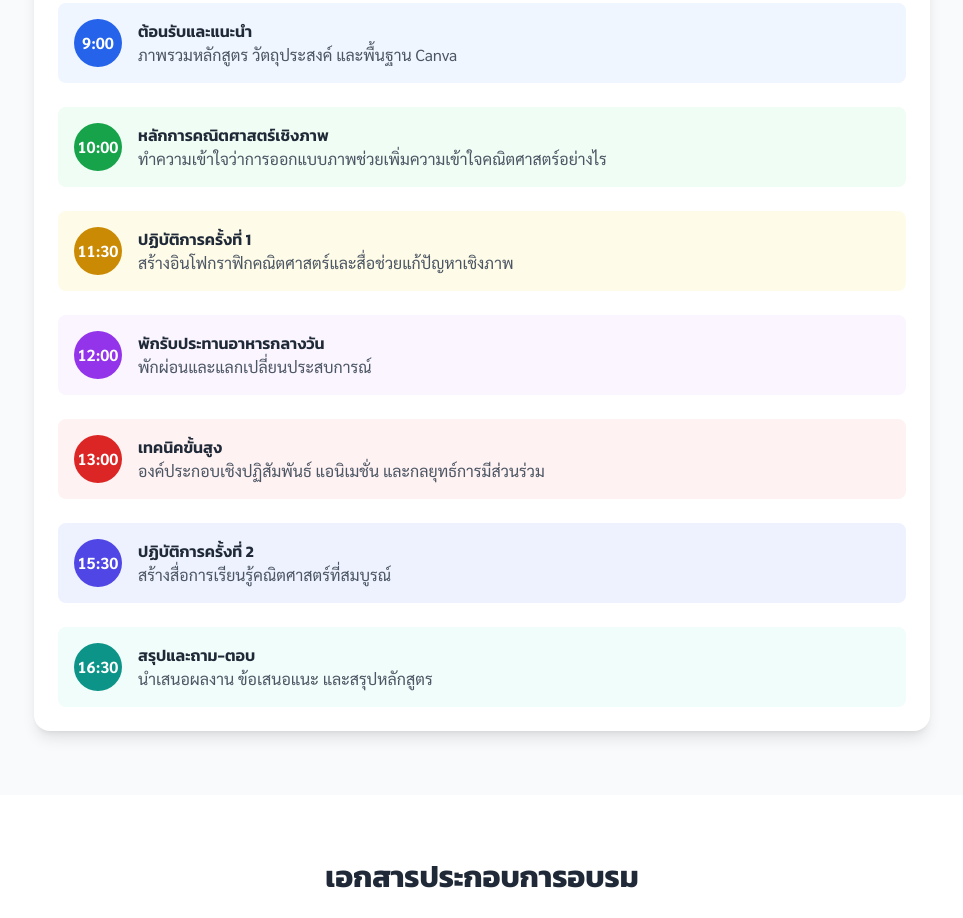
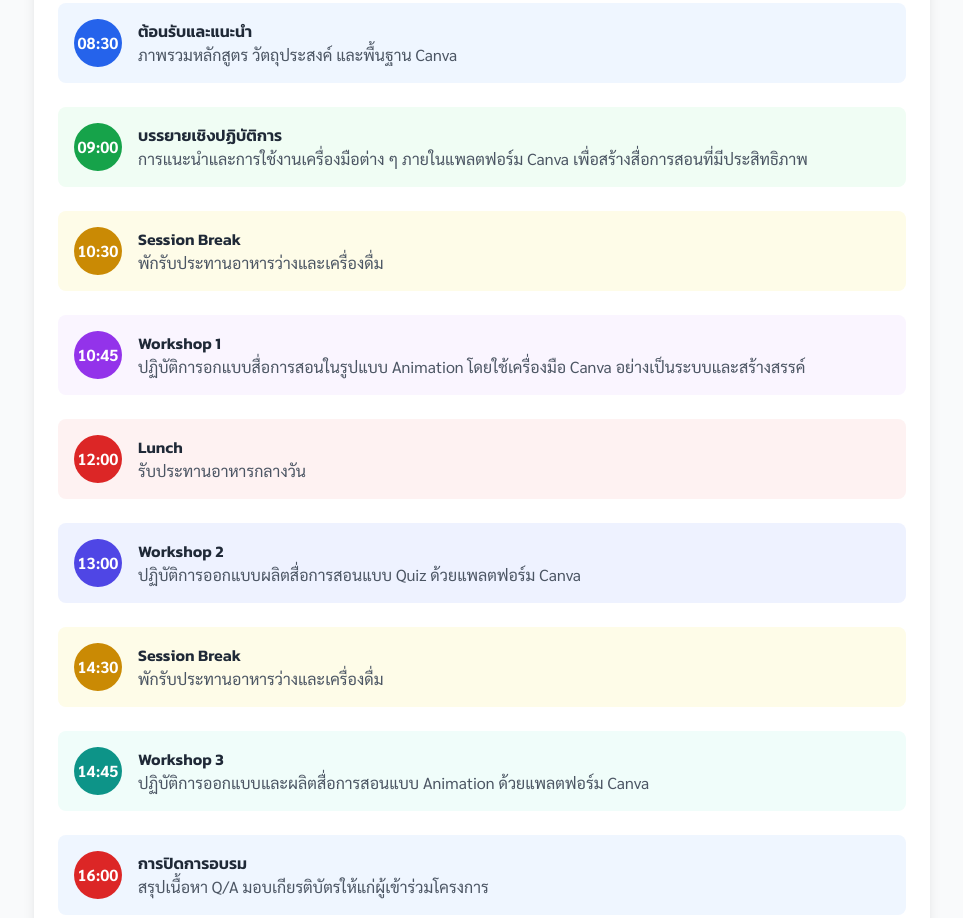
Before and after one commit to epsilonxe/canva25, a plain HTML site: page index.html in a window 1280 px wide. Shown: the part 1349-2267 px from the top of the page, without its empty margins (158-1121 px from the left). Drawn offline with nearby package versions, Linux system fonts and the light colour scheme.

Commit message:
Update schedule

```diff
--- a/index.html
+++ b/index.html
@@ -127,52 +127,66 @@
                     <div class="p-6">
                         <div class="space-y-6">
                             <div class="flex items-start space-x-4 p-4 bg-blue-50 rounded-lg">
-                                <div class="bg-blue-600 text-white rounded-full w-12 h-12 flex items-center justify-center font-bold">9:00</div>
+                                <div class="bg-blue-600 text-white rounded-full w-12 h-12 flex items-center justify-center font-bold">08:30</div>
                                 <div>
                                     <h4 class="font-semibold text-gray-800">ต้อนรับและแนะนำ</h4>
                                     <p class="text-gray-600">ภาพรวมหลักสูตร วัตถุประสงค์ และพื้นฐาน Canva</p>
                                 </div>
                             </div>
                             <div class="flex items-start space-x-4 p-4 bg-green-50 rounded-lg">
-                                <div class="bg-green-600 text-white rounded-full w-12 h-12 flex items-center justify-center font-bold">10:00</div>
+                                <div class="bg-green-600 text-white rounded-full w-12 h-12 flex items-center justify-center font-bold">09:00</div>
                                 <div>
-                                    <h4 class="font-semibold text-gray-800">หลักการคณิตศาสตร์เชิงภาพ</h4>
-                                    <p class="text-gray-600">ทำความเข้าใจว่าการออกแบบภาพช่วยเพิ่มความเข้าใจคณิตศาสตร์อย่างไร</p>
+                                    <h4 class="font-semibold text-gray-800">บรรยายเชิงปฏิบัติการ</h4>
+                                    <p class="text-gray-600">การแนะนำและการใช้งานเครื่องมือต่าง ๆ ภายในแพลตฟอร์ม Canva เพื่อสร้างสื่อการสอนที่มีประสิทธิภาพ</p>
                                 </div>
                             </div>
                             <div class="flex items-start space-x-4 p-4 bg-yellow-50 rounded-lg">
-                                <div class="bg-yellow-600 text-white rounded-full w-12 h-12 flex items-center justify-center font-bold">11:30</div>
+                                <div class="bg-yellow-600 text-white rounded-full w-12 h-12 flex items-center justify-center font-bold">10:30</div>
                                 <div>
-                                    <h4 class="font-semibold text-gray-800">ปฏิบัติการครั้งที่ 1</h4>
-                                    <p class="text-gray-600">สร้างอินโฟกราฟิกคณิตศาสตร์และสื่อช่วยแก้ปัญหาเชิงภาพ</p>
+                                    <h4 class="font-semibold text-gray-800">Session Break</h4>
+                                    <p class="text-gray-600">พักรับประทานอาหารว่างและเครื่องดื่ม</p>
                                 </div>
                             </div>
                             <div class="flex items-start space-x-4 p-4 bg-purple-50 rounded-lg">
-                                <div class="bg-purple-600 text-white rounded-full w-12 h-12 flex items-center justify-center font-bold">12:00</div>
+                                <div class="bg-purple-600 text-white rounded-full w-12 h-12 flex items-center justify-center font-bold">10:45</div>
                                 <div>
-                                    <h4 class="font-semibold text-gray-800">พักรับประทานอาหารกลางวัน</h4>
-                                    <p class="text-gray-600">พักผ่อนและแลกเปลี่ยนประสบการณ์</p>
+                                    <h4 class="font-semibold text-gray-800">Workshop 1</h4>
+                                    <p class="text-gray-600">ปฏิบัติการอกแบบสื่อการสอนในรูปแบบ Animation โดยใช้เครื่องมือ Canva อย่างเป็นระบบและสร้างสรรค์</p>
                                 </div>
                             </div>
                             <div class="flex items-start space-x-4 p-4 bg-red-50 rounded-lg">
-                                <div class="bg-red-600 text-white rounded-full w-12 h-12 flex items-center justify-center font-bold">13:00</div>
+                                <div class="bg-red-600 text-white rounded-full w-12 h-12 flex items-center justify-center font-bold">12:00</div>
                                 <div>
-                                    <h4 class="font-semibold text-gray-800">เทคนิคขั้นสูง</h4>
-                                    <p class="text-gray-600">องค์ประกอบเชิงปฏิสัมพันธ์ แอนิเมชั่น และกลยุทธ์การมีส่วนร่วม</p>
+                                    <h4 class="font-semibold text-gray-800">Lunch</h4>
+                                    <p class="text-gray-600">รับประทานอาหารกลางวัน</p>
                                 </div>
                             </div>
                             <div class="flex items-start space-x-4 p-4 bg-indigo-50 rounded-lg">
-                                <div class="bg-indigo-600 text-white rounded-full w-12 h-12 flex items-center justify-center font-bold">15:30</div>
+                                <div class="bg-indigo-600 text-white rounded-full w-12 h-12 flex items-center justify-center font-bold">13:00</div>
                                 <div>
-                                    <h4 class="font-semibold text-gray-800">ปฏิบัติการครั้งที่ 2</h4>
-                                    <p class="text-gray-600">สร้างสื่อการเรียนรู้คณิตศาสตร์ที่สมบูรณ์</p>
+                                    <h4 class="font-semibold text-gray-800">Workshop 2</h4>
+                                    <p class="text-gray-600">ปฏิบัติการออกแบบผลิตสื่อการสอนแบบ Quiz ด้วยแพลตฟอร์ม Canva</p>
+                                </div>
+                            </div>
+                            <div class="flex items-start space-x-4 p-4 bg-yellow-50 rounded-lg">
+                                <div class="bg-yellow-600 text-white rounded-full w-12 h-12 flex items-center justify-center font-bold">14:30</div>
+                                <div>
+                                    <h4 class="font-semibold text-gray-800">Session Break</h4>
+                                    <p class="text-gray-600">พักรับประทานอาหารว่างและเครื่องดื่ม</p>
                                 </div>
                             </div>
                             <div class="flex items-start space-x-4 p-4 bg-teal-50 rounded-lg">
-                                <div class="bg-teal-600 text-white rounded-full w-12 h-12 flex items-center justify-center font-bold">16:30</div>
+                                <div class="bg-teal-600 text-white rounded-full w-12 h-12 flex items-center justify-center font-bold">14:45</div>
                                 <div>
-                                    <h4 class="font-semibold text-gray-800">สรุปและถาม-ตอบ</h4>
-                                    <p class="text-gray-600">นำเสนอผลงาน ข้อเสนอแนะ และสรุปหลักสูตร</p>
+                                    <h4 class="font-semibold text-gray-800">Workshop 3</h4>
+                                    <p class="text-gray-600">ปฏิบัติการออกแบบและผลิตสื่อการสอนแบบ Animation ด้วยแพลตฟอร์ม Canva</p>
+                                </div>
+                            </div>
+                            <div class="flex items-start space-x-4 p-4 bg-blue-50 rounded-lg">
+                                <div class="bg-red-600 text-white rounded-full w-12 h-12 flex items-center justify-center font-bold">16:00</div>
+                                <div>
+                                    <h4 class="font-semibold text-gray-800">การปิดการอบรม</h4>
+                                    <p class="text-gray-600">สรุปเนื้อหา Q/A มอบเกียรติบัตรให้แก่ผู้เข้าร่วมโครงการ</p>
                                 </div>
                             </div>
                         </div>
@@ -278,7 +292,7 @@
                     <div class="text-5xl mb-4">💬</div>
                     <h3 class="text-xl font-semibold text-gray-800 mb-4">แบบสำรวจความพึงพอใจต่อหลักสูตร</h3>
                     <p class="text-gray-600 mb-6">ช่วยเราปรับปรุงหลักสูตรให้ดีขึ้นด้วยการแบ่งปันประสบการณ์ของคุณ ความคิดเห็นของคุณมีค่าและช่วยให้เราสร้างประสบการณ์การเรียนรู้ที่ดีกว่าสำหรับผู้เข้าร่วมในอนาคต</p>
-                    <a href="" target="_blank" class="inline-block bg-gradient-to-r from-green-500 to-blue-500 text-white px-8 py-4 rounded-full font-semibold hover:from-green-600 hover:to-blue-600 transition-all duration-300 transform hover:scale-105 shadow-lg text-lg text-decoration-none">
+                    <a href="https://docs.google.com/forms/d/e/1FAIpQLSfSpwFsvHdceeh1xuj0WVdFat9qoVEcKpHcowc1imAPKuNgKQ/viewform" target="_blank" class="inline-block bg-gradient-to-r from-green-500 to-blue-500 text-white px-8 py-4 rounded-full font-semibold hover:from-green-600 hover:to-blue-600 transition-all duration-300 transform hover:scale-105 shadow-lg text-lg text-decoration-none">
                         📝 ทำแบบสำรวจความพึงพอใจ
                     </a>
                     <p class="text-sm text-gray-500 mt-4">ใช้เวลาประมาณ 5 นาทีในการตอบ • เปิดในแท็บใหม่</p>
```
